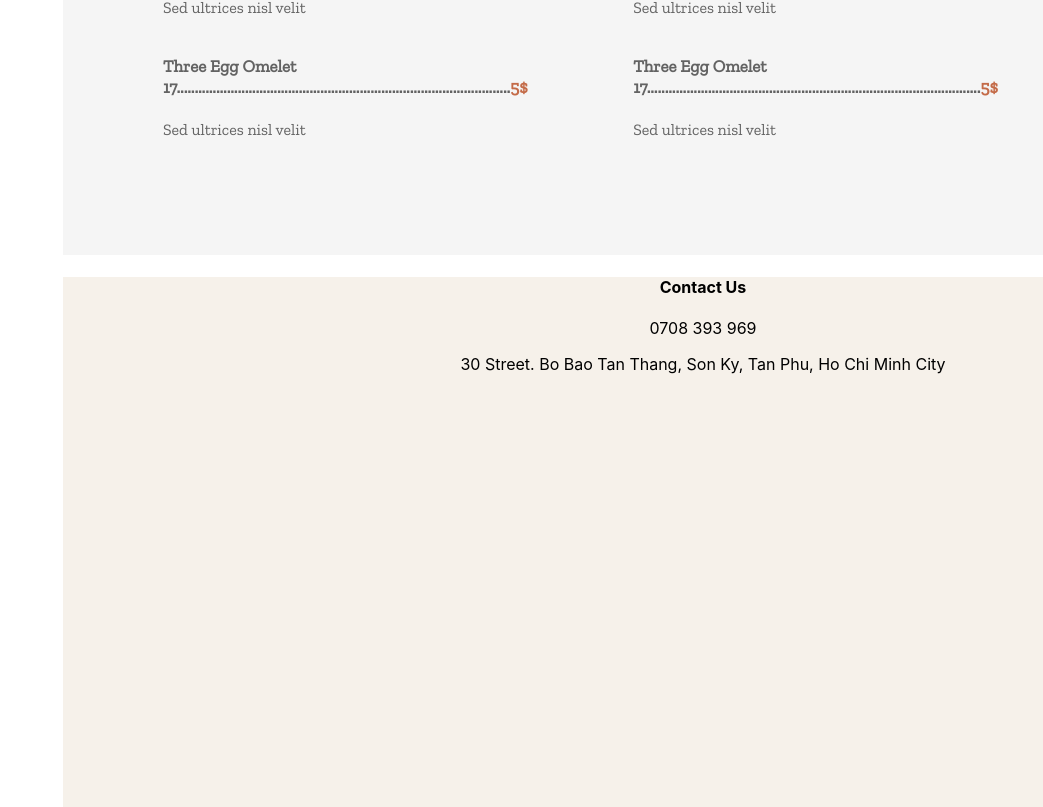
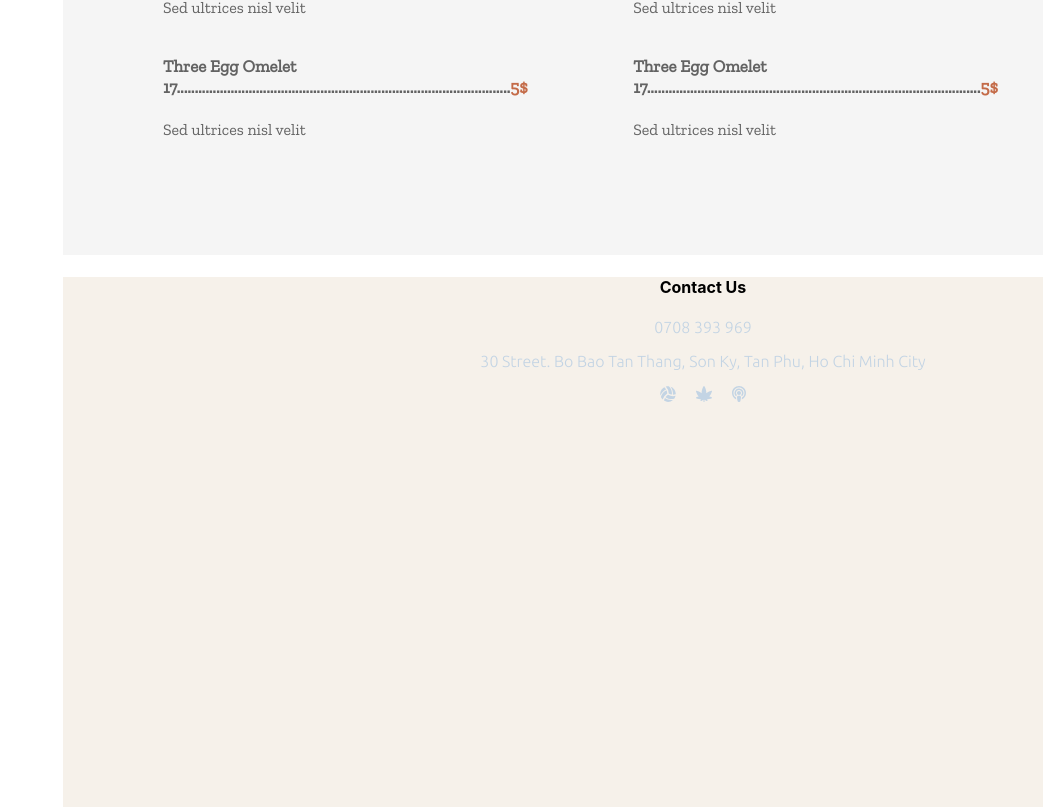
Before and after one commit to nguyenphuloc/decoffee, a React (Create React App) app: page / in a window 1280 px wide. Shown: the part 2513-3320 px from the top of the page, without its empty margins (237-1280 px from the left). Built offline with nearby package versions, Linux system fonts and the light colour scheme; a web font is replaced by a local one.

Commit message:
footer in home v.10.08.001

```diff
--- a/src/container/footer/index.jsx
+++ b/src/container/footer/index.jsx
@@ -1,5 +1,7 @@
 import React from 'react';
 import './styles.scss';
+import { FontAwesomeIcon } from '@fortawesome/react-fontawesome'
+import { faVolleyballBall, faCannabis, faPodcast } from '@fortawesome/free-solid-svg-icons'
 
 export default function Footer() {
     return(
@@ -9,7 +11,11 @@ export default function Footer() {
                     <h4>Contact Us</h4>
                     <p>0708 393 969</p>
                     <p>30 Street. Bo Bao Tan Thang, Son Ky, Tan Phu, Ho Chi Minh City</p>
-                    <div></div>
+                    <div className="footer-icon">
+                        <FontAwesomeIcon icon={faVolleyballBall} />
+                        <FontAwesomeIcon icon={faCannabis} className="icon"/>
+                        <FontAwesomeIcon icon={faPodcast} />
+                    </div>
                 </div>
                 <div className ="footer-logo">
                     <div></div>
--- a/src/container/footer/styles.scss
+++ b/src/container/footer/styles.scss
@@ -1,5 +1,25 @@
+@import url('https://fonts.googleapis.com/css2?family=Ubuntu:wght@300&display=swap');
+
 .ctn-footer {
     width: auto;
     height: 530px;
     background: #f6f1ea;
+    .footer {
+        .footer-address {
+            p {
+                color: #C3D4E4;
+                font-family: 'Ubuntu', sans-serif;
+            }
+            .footer-icon {
+                display: flex;
+                flex-direction: row;
+                color: #C3D4E4;
+                justify-content: center;
+                .icon {
+                    margin-left: 20px;
+                    margin-right: 20px;
+                }
+            }
+        }
+    }
 }
```
